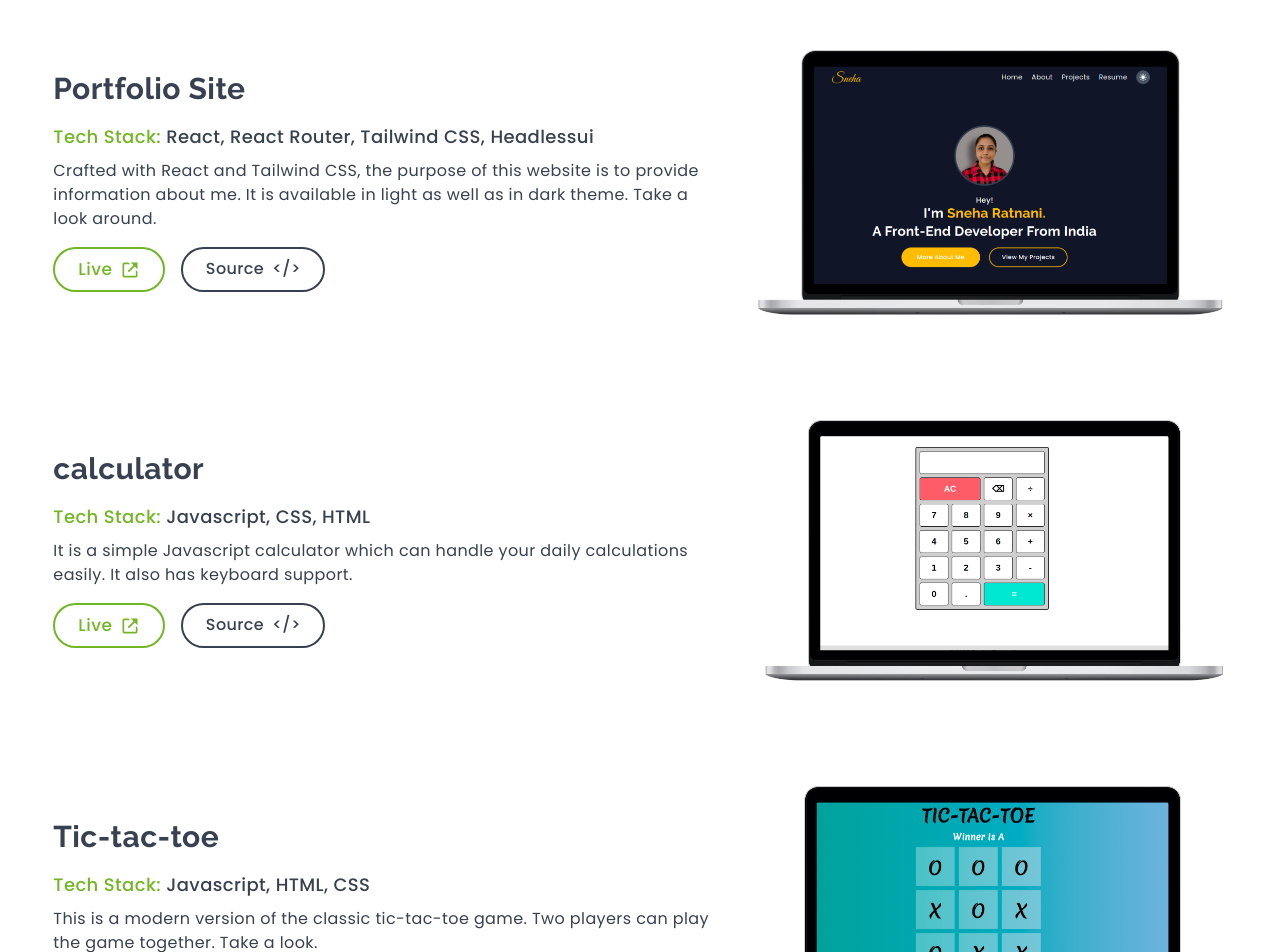
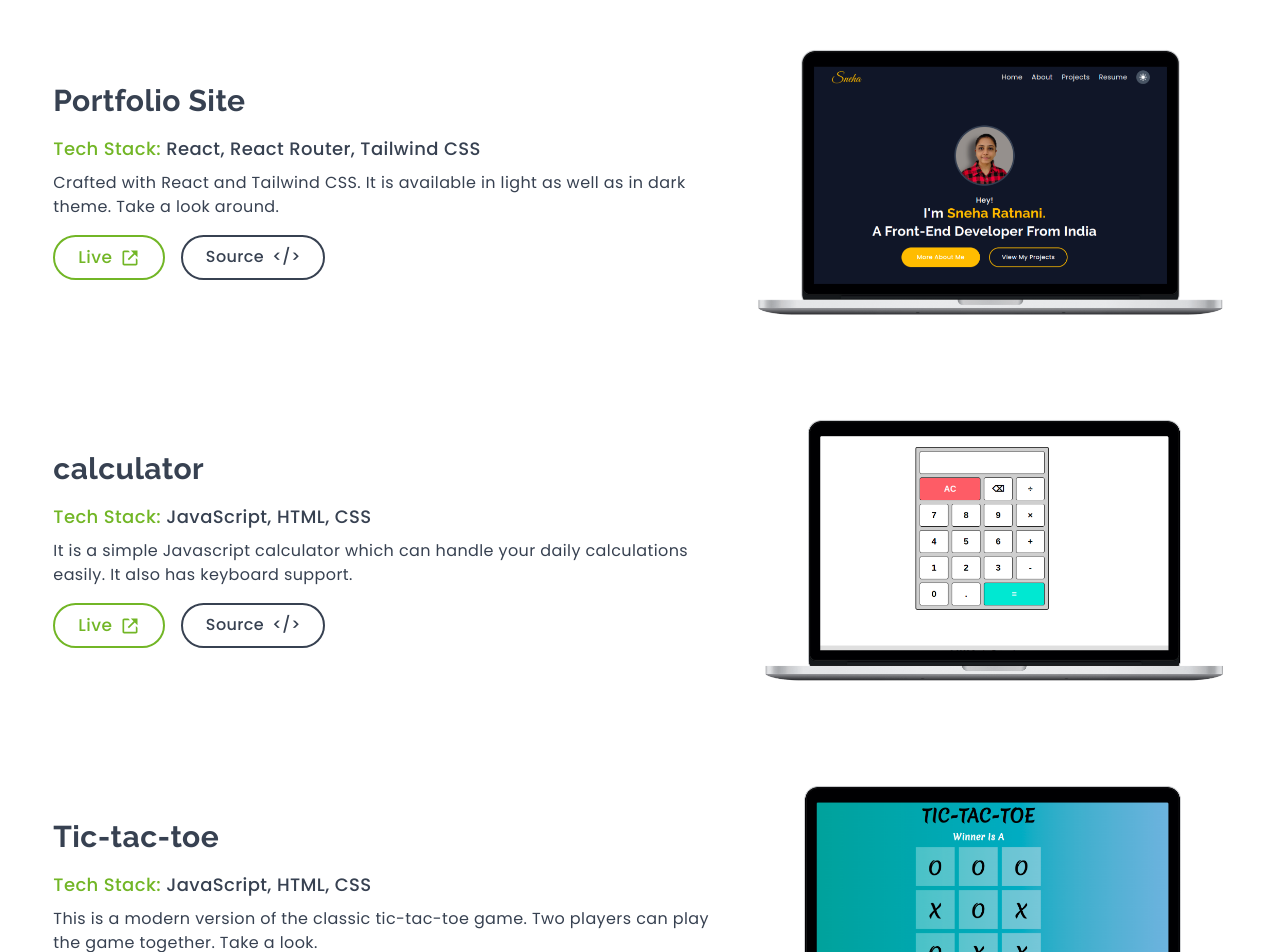
Before and after one commit to sneharatnani/portfolio-site, a React (Create React App) app: page /projects in a window 1280 px wide. Shown: the part 1220-2172 px from the top of the page. Built offline with nearby package versions, Linux system fonts and the light colour scheme.

Commit message:
changed project description

```diff
--- a/src/components/navbar/NavLinks.js
+++ b/src/components/navbar/NavLinks.js
@@ -17,7 +17,7 @@ export default function NavLinks() {
         </StyledNavLink>
         <StyledNavLink>
           <a
-            href="https://drive.google.com/file/d/12LoQ_5ZGsfa7lviv2yFqsvvvdJOwWyKa/view?usp=sharing"
+            href="https://drive.google.com/file/d/1c3BdRBKNPiS5W49qRPs9bxv4YutNPXK5/view?usp=sharing"
             target={"_blank"}
           >
             resume
--- a/src/components/navbar/Navbar.js
+++ b/src/components/navbar/Navbar.js
@@ -86,7 +86,7 @@ export default function Navbar() {
                             About
                           </Link>
                           <a
-                            href="https://drive.google.com/file/d/12LoQ_5ZGsfa7lviv2yFqsvvvdJOwWyKa/view?usp=sharing"
+                            href="https://drive.google.com/file/d/1c3BdRBKNPiS5W49qRPs9bxv4YutNPXK5/view?usp=sharing"
                             target={"_blank"}
                             className="block w-0 px-3 py-2 font-medium hover:text-green dark:hover:text-mustard"
                             onClick={close}
--- a/src/projectData.js
+++ b/src/projectData.js
@@ -25,7 +25,7 @@ export const projectData = [
     description:
       "A weather app which shows the current weather of a city. It uses OpenWeathermap API to fetch the weather data. This app can also show the weather based on your current location using Geolocation API. It changes the background according to different weather conditions.",
     techStack:
-      "Javascript, Webpack, CSS, HTML, OpenWeathermap API, Geolocation API",
+      "JavaScript, Webpack, HTML, CSS, OpenWeathermap API, Geolocation API",
     live: "https://sneharatnani.github.io/weather-app/",
     code: "https://github.com/sneharatnani/weather-app",
   },
@@ -46,9 +46,9 @@ export const projectData = [
     alt: "A device showing screenshot of sneha ratnani's website",
     img: portfolioSite,
     description:
-      "Crafted with React and Tailwind CSS, the purpose of this website is to provide information about me. It is available in light as well as in dark theme. Take a look around.",
-    techStack: "React, React Router, Tailwind CSS, Headlessui",
-    live: "#",
+      "Crafted with React and Tailwind CSS. It is available in light as well as in dark theme. Take a look around.",
+    techStack: "React, React Router, Tailwind CSS",
+    live: "sneharatnani.com",
     code: "https://github.com/sneharatnani/portfolio-site",
   },
   {
@@ -58,7 +58,7 @@ export const projectData = [
     img: calculator,
     description:
       "It is a simple Javascript calculator which can handle your daily calculations easily. It also has keyboard support.",
-    techStack: "Javascript, CSS, HTML",
+    techStack: "JavaScript, HTML, CSS",
     live: "https://sneharatnani.github.io/calculator/",
     code: "https://github.com/sneharatnani/calculator",
   },
@@ -70,7 +70,7 @@ export const projectData = [
     img: ticTacToe,
     description:
       "This is a modern version of the classic tic-tac-toe game. Two players can play the game together. Take a look.",
-    techStack: "Javascript, HTML, CSS",
+    techStack: "JavaScript, HTML, CSS",
     live: "https://sneharatnani.github.io/tic-tac-toe/",
     code: "https://github.com/sneharatnani/tic-tac-toe",
   },
--- a/src/skillsData.js
+++ b/src/skillsData.js
@@ -1,7 +1,6 @@
 import html from "./assets/icons/html5.svg";
 import css from "./assets/icons/css3.svg";
 import git from "./assets/icons/git.svg";
-import headlessUi from "./assets/icons/headlessUi.svg";
 import javascript from "./assets/icons/javascript.svg";
 import linuxCli from "./assets/icons/linux.svg";
 import nodejs from "./assets/icons/nodejs.svg";
@@ -56,10 +55,6 @@ export const skillsData = [
     caption: "nodeJS",
   },
   {
-    image: headlessUi,
-    caption: "headlessUI",
-  },
-  {
     image: git,
     caption: "Git",
   },
```
Also changed, not shown: src/assets/icons/headlessUi.svg (deleted).
